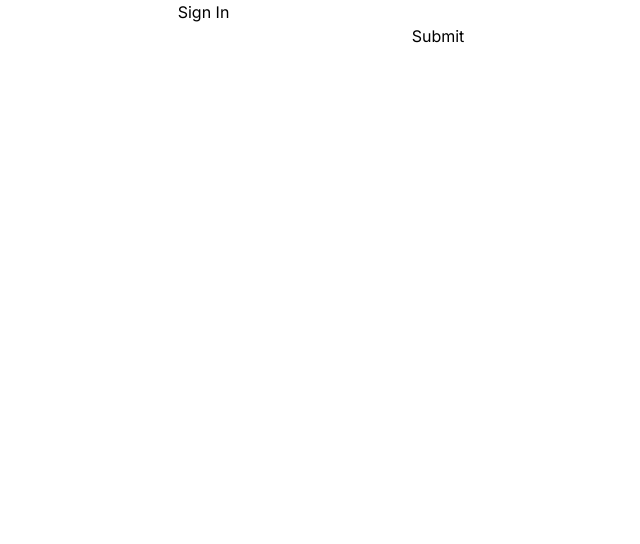
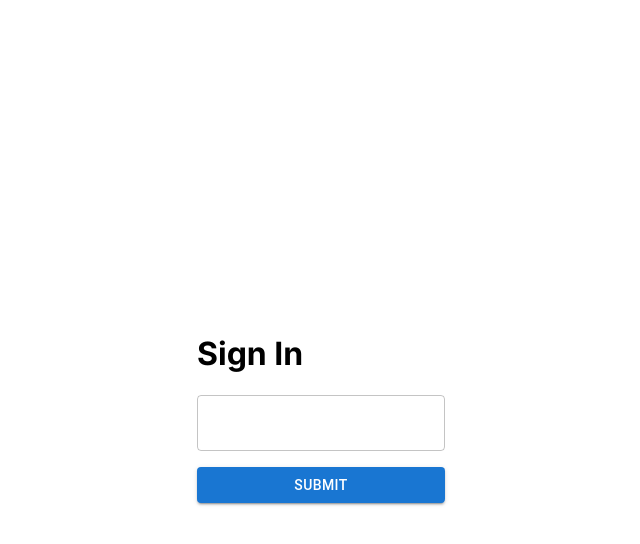
Before and after one commit to hakujunction/kidance, a Next.js app: page /signin in a window 1280 px wide. Shown: the top 544 px of the page, without its empty margins (319-959 px from the left). Built offline with nearby package versions, Linux system fonts and the light colour scheme.

Commit message:
Fixed styles

```diff
--- a/src/app/globals.css
+++ b/src/app/globals.css
@@ -1,7 +1,3 @@
-@tailwind base;
-@tailwind components;
-@tailwind utilities;
-
 :root {
   --foreground-rgb: 0, 0, 0;
   --background-start-rgb: 214, 219, 220;
@@ -19,3 +15,8 @@
 body {
   color: rgb(var(--foreground-rgb));
 }
+
+html,
+body {
+  height: 100%;
+}
--- a/src/app/signin/page.tsx
+++ b/src/app/signin/page.tsx
@@ -1,6 +1,6 @@
 "use client";
 
-import { Box } from "@mui/material";
+import { Box, Button, TextField } from "@mui/material";
 import { useState } from "react";
 
 export default function SignInPage() {
@@ -16,13 +16,15 @@ export default function SignInPage() {
     >
       <form method="POST" action="/api/auth/signin">
         <h1>Sign In</h1>
-        <Box>
-          <input
+        <Box flexDirection="column" gap={2} display="flex">
+          <TextField
             name="email"
             value={email}
             onChange={(e) => setEmail(e.target.value)}
           />
-          <button type="submit">Submit</button>
+          <Button type="submit" variant="contained">
+            Submit
+          </Button>
         </Box>
       </form>
     </Box>
```
